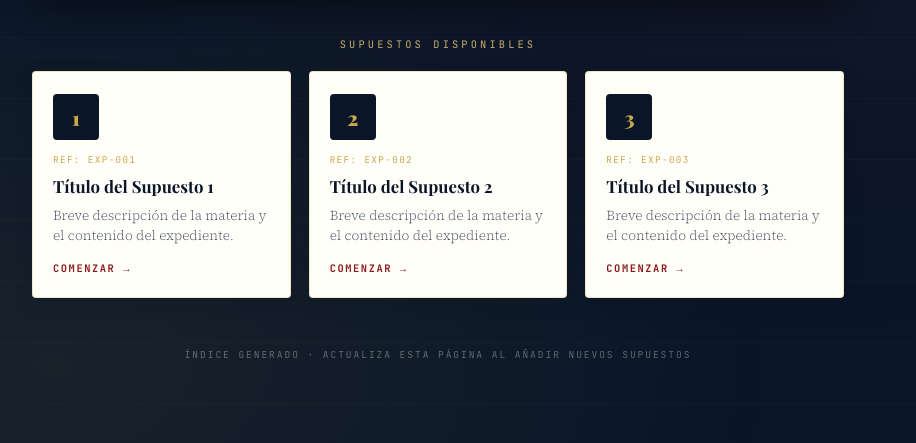
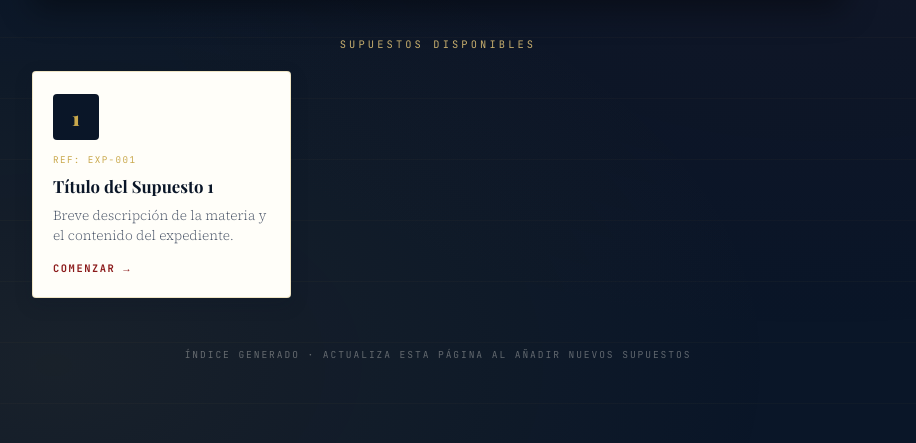
Before and after one commit to RMalumP/SupuestosC1, a plain HTML site: page index.html in a window 1280 px wide. Shown: the part 275-718 px from the top of the page, without its empty margins (202-1118 px from the left). Drawn offline with nearby package versions, Linux system fonts and the light colour scheme; a web font is replaced by a local one.

Commit message:
Update index.html

```diff
--- a/index.html
+++ b/index.html
@@ -147,26 +147,10 @@
 
     <div class="supuestos-grid" id="supuestos-grid">
 
-        <a class="supuesto-card" href="supuestos/supuesto-1.html">
+        <a class="supuesto-card" href="supuestos/supuesto_1.html">
             <div class="exp-number">1</div>
             <span class="ref">REF: EXP-001</span>
             <h2>Título del Supuesto 1</h2>
-            <div class="desc">Breve descripción de la materia y el contenido del expediente.</div>
-            <div class="go">Comenzar →</div>
-        </a>
-
-        <a class="supuesto-card" href="supuestos/supuesto-2.html">
-            <div class="exp-number">2</div>
-            <span class="ref">REF: EXP-002</span>
-            <h2>Título del Supuesto 2</h2>
-            <div class="desc">Breve descripción de la materia y el contenido del expediente.</div>
-            <div class="go">Comenzar →</div>
-        </a>
-
-        <a class="supuesto-card" href="supuestos/supuesto-3.html">
-            <div class="exp-number">3</div>
-            <span class="ref">REF: EXP-003</span>
-            <h2>Título del Supuesto 3</h2>
             <div class="desc">Breve descripción de la materia y el contenido del expediente.</div>
             <div class="go">Comenzar →</div>
         </a>
```
